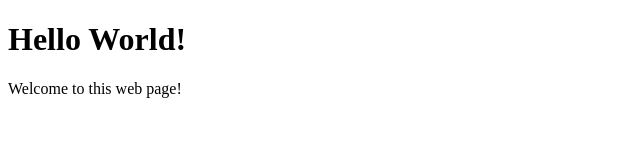
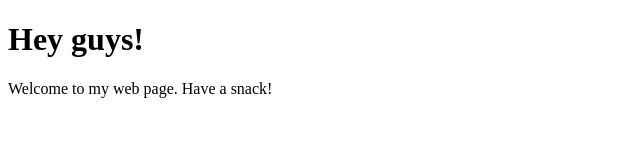
Before and after one commit to thanvig17/thanvig17.github.io, a plain HTML site: page index.html in a window 1280 px wide. Shown: the whole page, without its empty margins (0-640 px from the left). Drawn offline with Linux system fonts and the light colour scheme.

Commit message:
Update index.html

```diff
--- a/index.html
+++ b/index.html
@@ -2,8 +2,8 @@
 <html>
 <body>
 
-<h1>Hello World!</h1>
-<p>Welcome to this web page!</p>
+<h1>Hey guys!</h1>
+<p>Welcome to my web page. Have a snack!</p>
 
 </body>
 </html>
```
